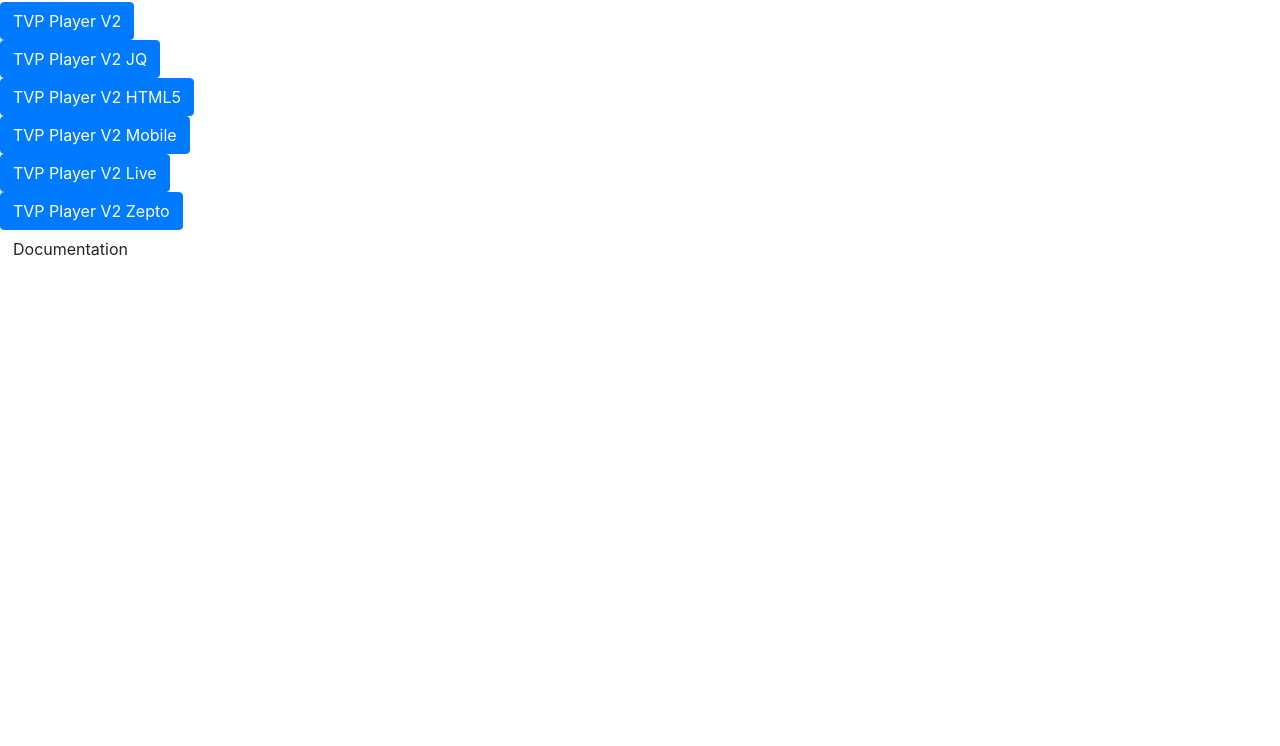
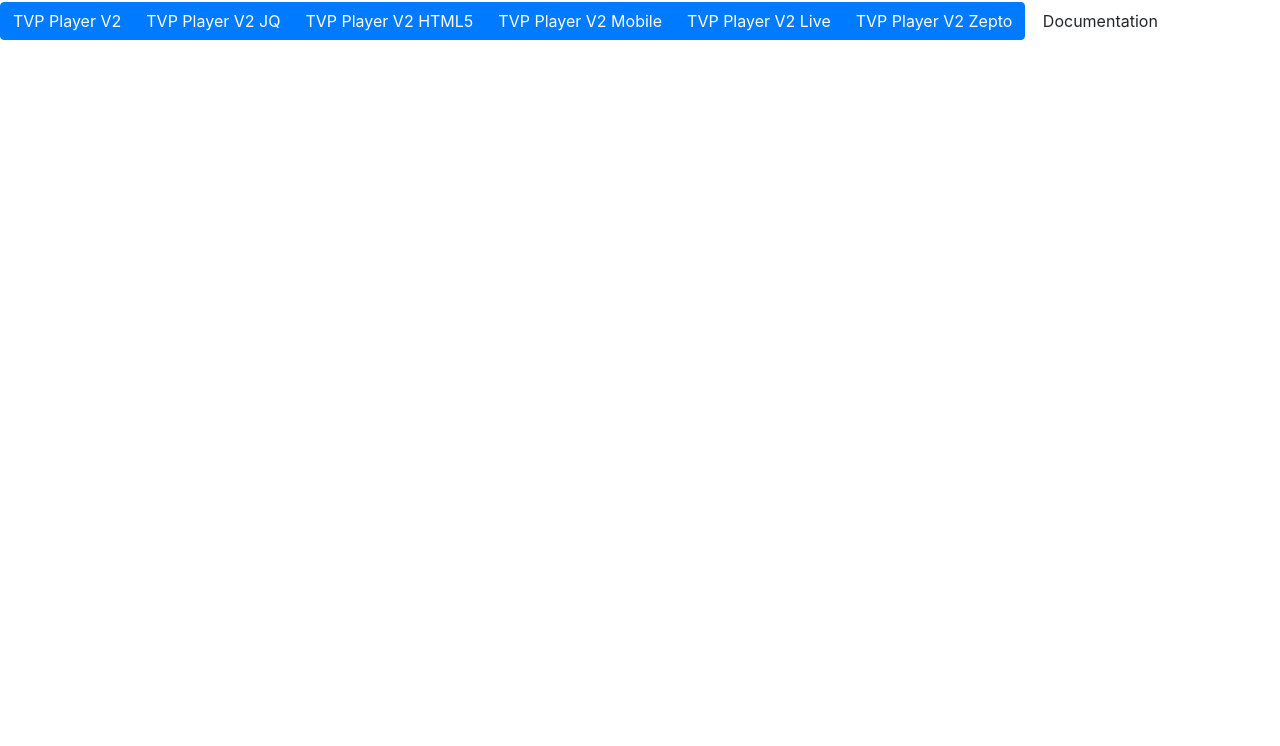
Before and after one commit to pierrephilippe/qqvideo, a plain HTML site: page index.html in a window 1280 px wide. Shown: the part 54-800 px from the top of the page. Drawn offline with nearby package versions, Linux system fonts and the light colour scheme.

Commit message:
test qqplayer

```diff
--- a/index.html
+++ b/index.html
@@ -14,14 +14,14 @@
     <div class="container"></div>
       <h1>Test player QQVideo</h1>
 
-      <ul class="list-group">
-        <li><a class="btn btn-primary" href="testqq_v2.html" title="testqq_v2">TVP Player V2</a></li>
-        <li><a class="btn btn-primary" href="testqq_jq.html" title="testqq_v2_jq">TVP Player V2 JQ</a></li>
-        <li><a class="btn btn-primary" href="testqq_html5.html" title="testqq_v2_html5">TVP Player V2 HTML5</a></li>
-        <li><a class="btn btn-primary" href="testqq_mobile.html" title="testqq_v2_mobile">TVP Player V2 Mobile</a></li>
-        <li><a class="btn btn-primary" href="testqq_live.html" title="testqq_v2_live">TVP Player V2 Live</a></li>
-        <li><a class="btn btn-primary" href="testqq_zepto.html" title="testqq_v2_zepto">TVP Player V2 Zepto</a></li>
-      </ul>
+      <div class="btn-group" role="group" aria-label="Basic example">
+        <a class="btn btn-primary" href="testqq_v2.html" title="testqq_v2">TVP Player V2</a>
+        <a class="btn btn-primary" href="testqq_jq.html" title="testqq_v2_jq">TVP Player V2 JQ</a>
+        <a class="btn btn-primary" href="testqq_html5.html" title="testqq_v2_html5">TVP Player V2 HTML5</a>
+        <a class="btn btn-primary" href="testqq_mobile.html" title="testqq_v2_mobile">TVP Player V2 Mobile</a>
+        <a class="btn btn-primary" href="testqq_live.html" title="testqq_v2_live">TVP Player V2 Live</a>
+        <a class="btn btn-primary" href="testqq_zepto.html" title="testqq_v2_zepto">TVP Player V2 Zepto</a>
+      </div>
 
       <a class="btn btn-default" href="https://v.qq.com/open/doc/tvpapi2.0.pdf" title="Documentation">Documentation</a>
     </div>
```
